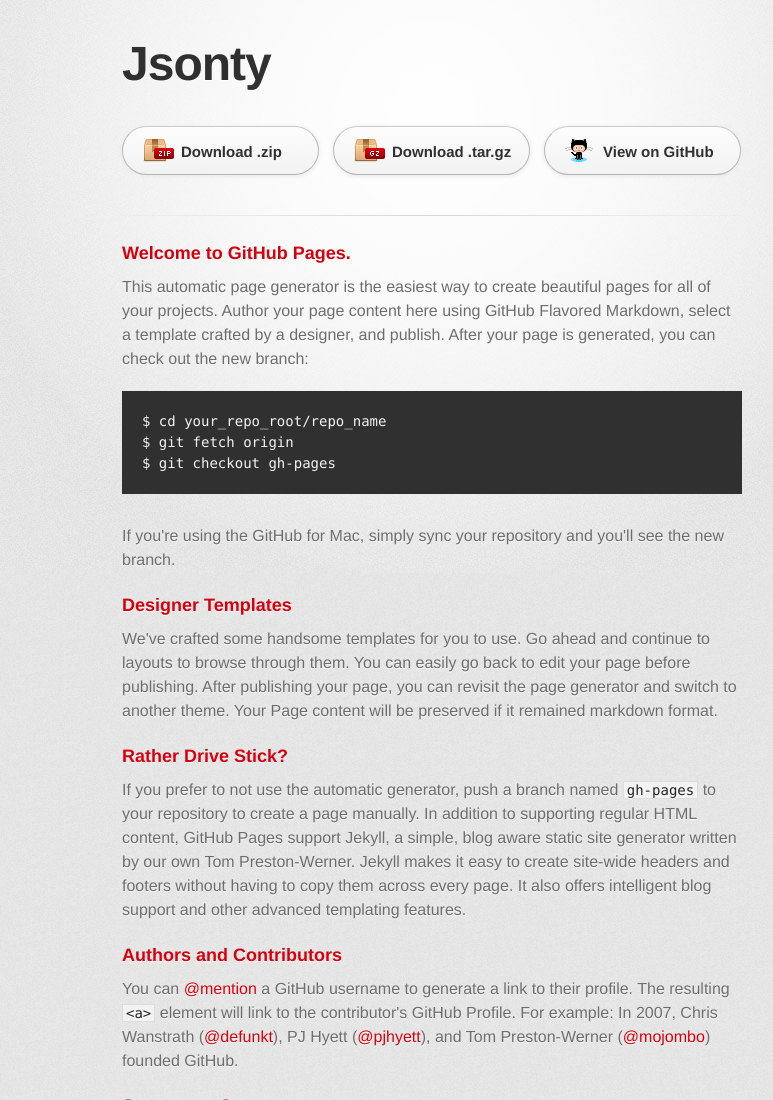
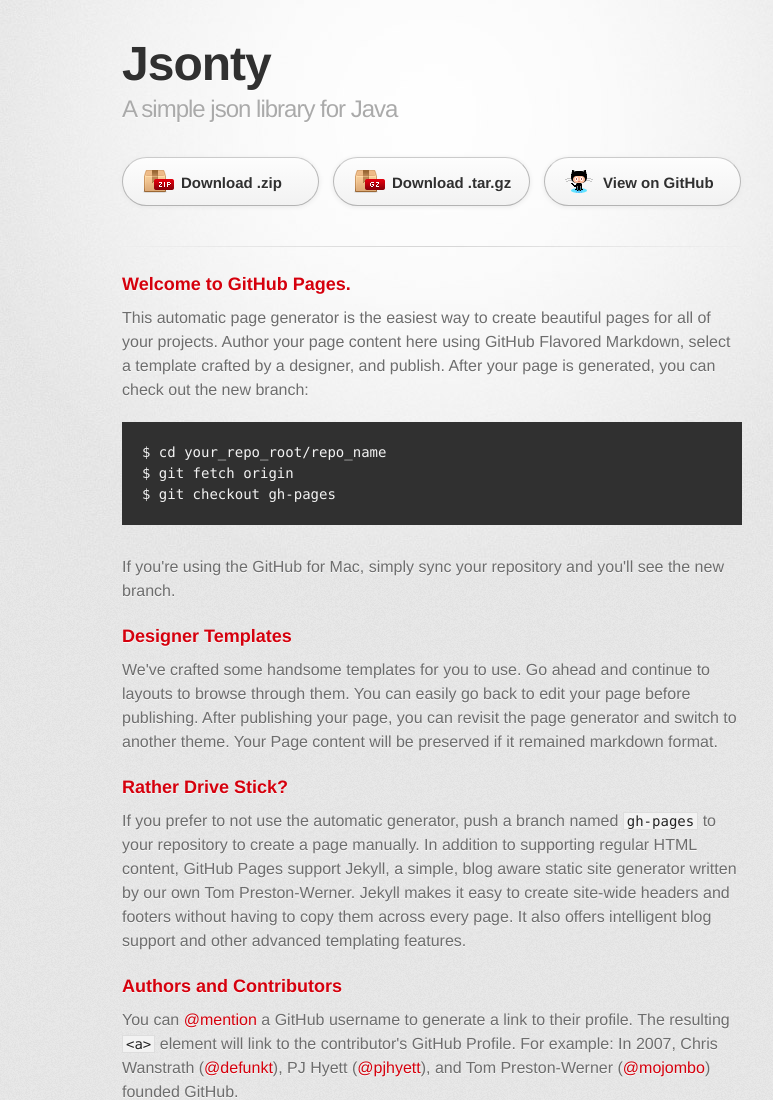
Before and after one commit to agilej/jsonty, a plain HTML site: page index.html in a window 1280 px wide. Shown: the top 1100 px of the page, without its empty margins (208-981 px from the left). Drawn offline with Linux system fonts and the light colour scheme; a web font is replaced by a local one.

Commit message:
Update index.html

```diff
--- a/index.html
+++ b/index.html
@@ -19,7 +19,7 @@
 
         <header>
           <h1>Jsonty</h1>
-          <h2></h2>
+          <h2>A simple json library for Java</h2>
         </header>
 
         <section id="downloads" class="clearfix">
```
